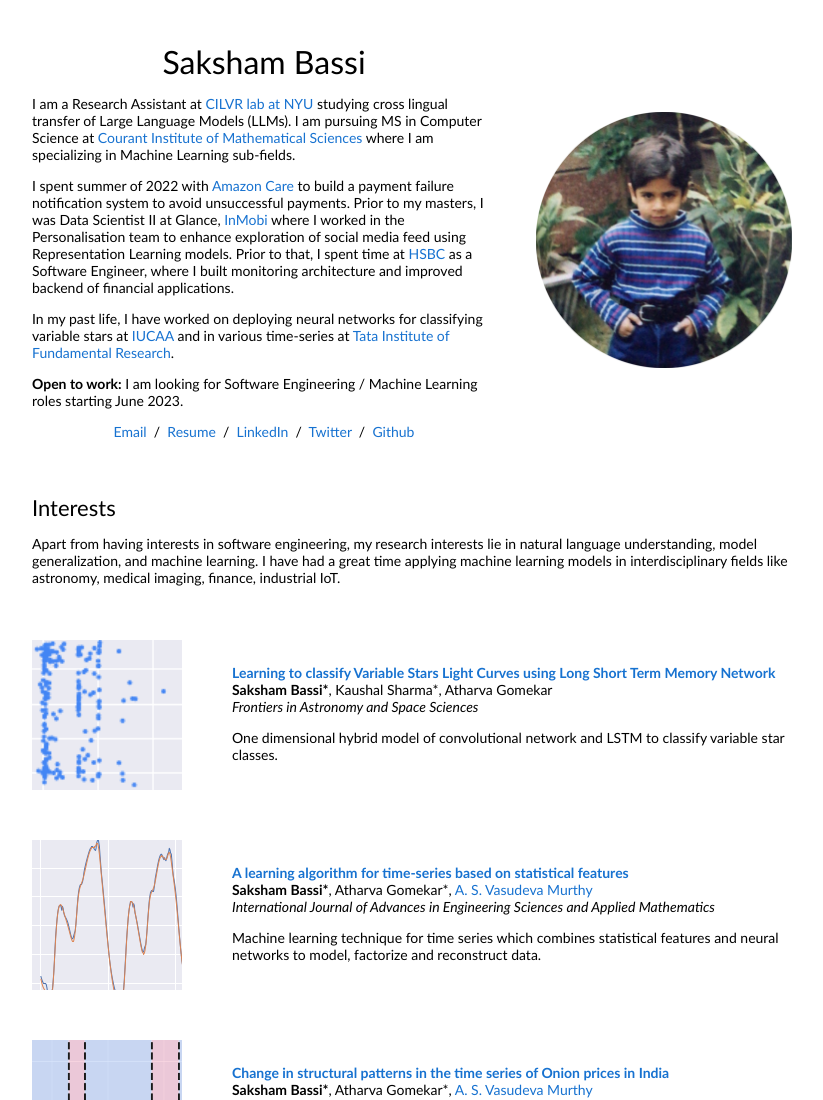
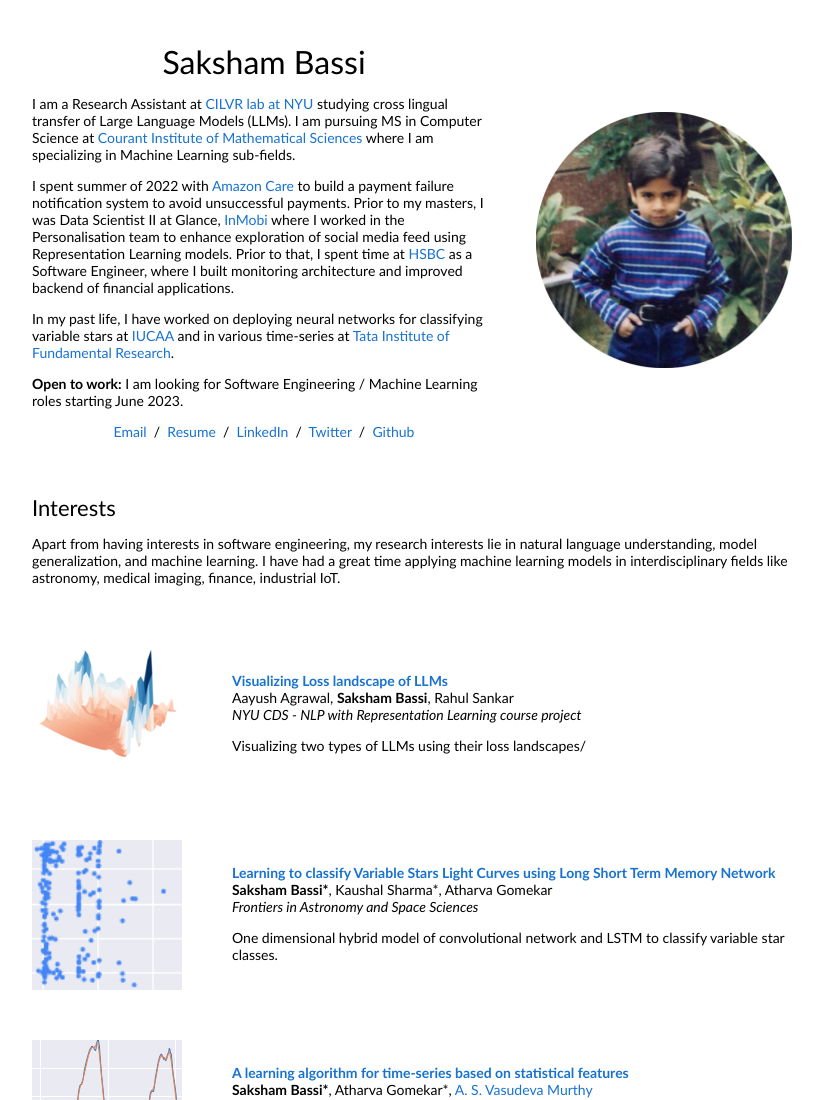
Before and after one commit to sakshambassi/sakshambassi.github.io, a plain HTML site: page index.html in a window 1280 px wide. Shown: the top 1100 px of the page, without its empty margins (228-1051 px from the left). Drawn offline with Linux system fonts and the light colour scheme.

Commit message:
add nlp project

```diff
--- a/index.html
+++ b/index.html
@@ -69,6 +69,37 @@
           </tr>
         </tbody></table>
         <table style="width:100%;border:0px;border-spacing:0px;border-collapse:separate;margin-right:auto;margin-left:auto;"><tbody>
+<!--  -->
+<tr onmouseout="nlp_stop()" onmouseover="nlp_start()">
+  <td style="padding:20px;width:25%;vertical-align:middle">
+    <div class="one">
+      <div class="two" id='nlp_image'><img src='images/nlp-fall-after.png'></div>
+      <img src='images/nlp-fall-before.png'>
+    </div>
+    <script type="text/javascript">
+      function nlp_start() {
+        document.getElementById('nlp_image').style.opacity = "1";
+      }
+
+      function nlp_stop() {
+        document.getElementById('nlp_image').style.opacity = "0";
+      }
+      nlp_stop()
+    </script>
+  </td>
+  <td style="padding:20px;width:75%;vertical-align:middle">
+    <font color=#1772d0>
+      <papertitle><a href="https://sakshambassi.github.io/data/nlp_fall22.pdf">Visualizing Loss landscape of LLMs</a></papertitle>
+    </font>
+    <br>
+    Aayush Agrawal, <strong>Saksham Bassi</strong>, Rahul Sankar
+    <br>
+    <em>NYU CDS - NLP with Representation Learning course project</em>
+    <br>
+    <p>Visualizing two types of LLMs using their loss landscapes/</p>
+  </td>
+</tr>
+<!--  -->
 
 <!--  -->
           <tr onmouseout="porlight_stop()" onmouseover="porlight_start()">
```
Also changed, not shown: images/nlp-fall-after.png (added), images/nlp-fall-before.png (added).
